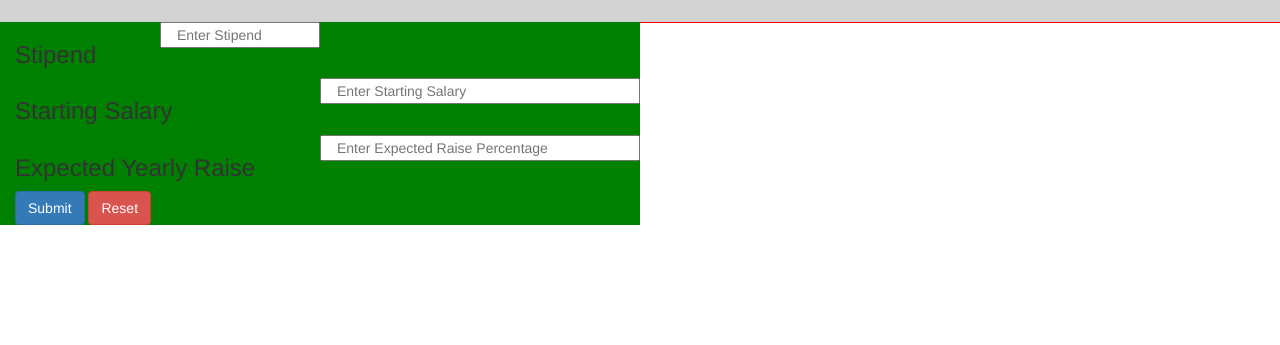
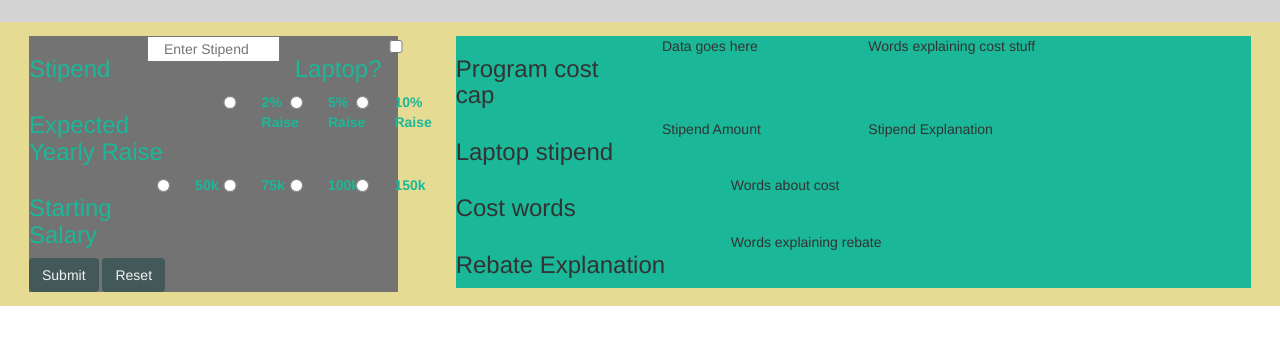
Before and after one commit to lizzkats/ISACalculator, a website: page index.html in a window 1280 px wide. Shown: the part 153-498 px from the top of the page. Drawn offline with nearby package versions, Linux system fonts and the light colour scheme.

Commit message:
styling and html

```diff
--- a/index.html
+++ b/index.html
@@ -19,30 +19,62 @@
                     <br>
                     <!-- <button id="randomizeData">Randomize Data</button> -->
                 </div>
-                <div id="input" class = "col-xs-6">
+                <div class = "col-xs-4">
+                  <div id="input">
                     <form>
                         <div class="row">
-                            <h3 class="col-xs-3">Stipend</h3>
-                            <input placeholder="Enter Stipend" type="text" id="stipend" class="col-xs-3"></input>
-                        </div>
-                        <div class="row">
-                            <h3 class="col-xs-6">Starting Salary</h3>
-                            <input placeholder="Enter Starting Salary" type="text" id="salary" class="col-xs-6"/>
+                            <h3 class="col-xs-4">Stipend</h3>
+                            <input placeholder="Enter Stipend" type="text" id="stipend" class="col-xs-4"/>
+                            <h3 class="col-xs-3">Laptop?</h3>
+                            <input type="checkbox" id="laptop" class="col-xs-1"/>
                         </div>
                         <div class="row">
                             <h3 class="col-xs-6">Expected Yearly Raise</h3>
-                            <input class="col-xs-6" id="raise" placeholder="Enter Expected Raise Percentage"/>
+                            <input type="radio" name="raise" class="col-xs-1" id="raise2"/><label class="col-xs-1" for="raise2">2% Raise</label>
+                            <input type="radio" name="raise" class="col-xs-1" id="raise5"/><label class="col-xs-1" for="raise5">5% Raise</label>
+                            <input type="radio" name="raise" class="col-xs-1" id="raise10"/><label class="col-xs-1" for="raise10">10% Raise</label>
                         </div>
+                        <div class="row">
+                            <h3 class="col-xs-4">Starting Salary</h3>
+                            <input name="salary" type="radio" class="col-xs-1" id="sal50"/>
+                            <label class="col-xs-1" for="sal50">50k</label>
+                            <input name="salary" type="radio" class="col-xs-1" id="sal75"/>
+                            <label class="col-xs-1" for="sal75">75k</label>
+                            <input name="salary" type="radio" class="col-xs-1" id="sal100"/>
+                            <label class="col-xs-1" for="sal100">100k</label>
+                            <input name="salary" type="radio" class="col-xs-1" id="sal150"/>
+                            <label class="col-xs-1" for="sal150">150k</label>
+                        </div>
+
                     </form>
                     <div id="buttons" class="rows">
-                      <button id="submit-form" class="btn btn-primary" type="button">Submit</button>
-                      <button id="reset-form" class="btn btn-danger" type="button">Reset</button>
+                      <button id="submit-form" class="btn btn-submit" type="button">Submit</button>
+                      <button id="reset-form" class="btn btn-reset" type="button">Reset</button>
                     </div>
                 </div>
-                <div id="output" class = "col-xs-6">
-                  <div class="row">
+              </div>
+                <div class = "col-xs-8">
+                  <div id="output">
+                  <div id="cost-cap" class="row">
+                    <div class="col-xs-3"><h3>Program cost cap</h3></div>
+                    <div class="col-xs-3" id="cap-data">Data goes here</div>
+                    <div id="cost-explanation" class="col-xs-6">Words explaining cost stuff</div>
+                  </div>
+                  <div id="laptop-stipend" class="row">
+                    <div class="col-xs-3"><h3>Laptop stipend</h3></div>
+                    <div class="col-xs-3">Stipend Amount</div>
+                    <div class="col-xs-6">Stipend Explanation</div>
+                  </div>
+                  <div id="total-cost" class="row">
+                    <div class="col-xs-4"><h3>Cost words</h3></div>
+                    <div class="col-xs-8">Words about cost</div>
+                  </div>
+                  <div id="rebate" class="row">
+                  <div class="col-xs-4"><h3>Rebate Explanation</h3></div>
+                  <div class="col-xs-8">Words explaining rebate</div>
                   </div>
                 </div>
+              </div>
             </div>
         </div>
     </body>
--- a/stylesheet.css
+++ b/stylesheet.css
@@ -1,19 +1,33 @@
+/*import Helvetica Nue*/
+
 .container{
+  background-color: #E6DB93;
   min-width:100%;
 }
 #input{
-  background-color:green;
+  background-color:#737373;
+  color: #1AB898;
+  margin:1em;
 }
 #chart{
   background-color:lightgrey;
 }
 #output{
-  background-color:red;
+  background-color:#1AB898;
+  margin:1em;
 }
 #canvas{
 
 }
-.btn-primary{
-  color:purple;
-  background-color:purple;
+
+body{
+  font-family:"Helvetica Neue",Helvetica,Arial,sans-serif;
 }
+.btn-reset{
+  color:#F3F3F3;
+  background-color:#425859;
+}
+.btn-submit{
+  color:#F3F3F3;
+  background-color:#425859;
+}
```
